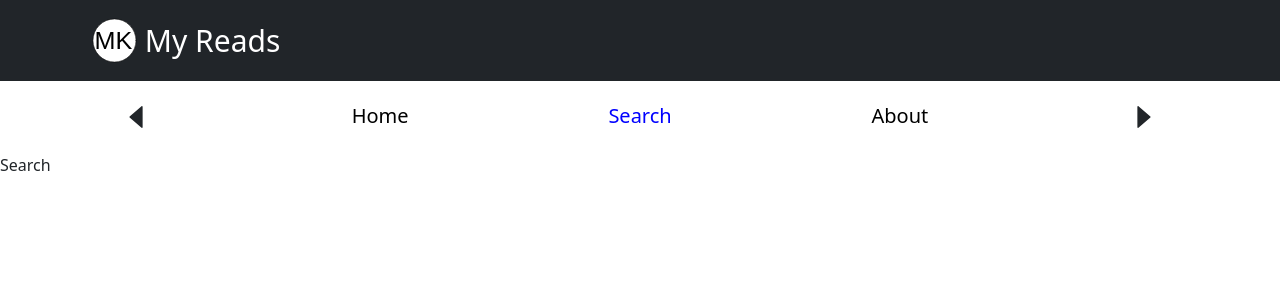
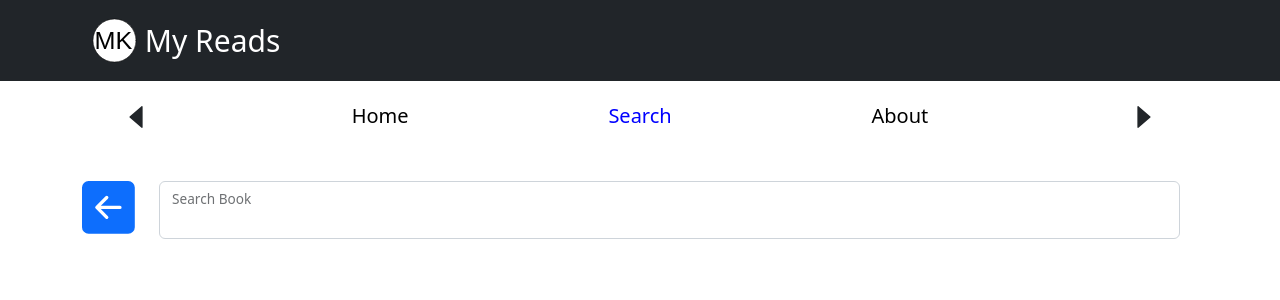
Before and after one commit to MKortmann/my-reads, a React (Create React App) app: page /search in a window 1280 px wide. Shown: the top 300 px of the page. Built offline with nearby package versions, Linux system fonts and the light colour scheme; no server answers.

Commit message:
add: input and backbutton at search component

```diff
--- a/src/components/pages/Search.tsx
+++ b/src/components/pages/Search.tsx
@@ -1,8 +1,45 @@
 import { search } from '../../API/BooksAPI'
+import Container from 'react-bootstrap/Container'
+import Row from 'react-bootstrap/Row'
+import Col from 'react-bootstrap/Col'
+import FloatingLabel from 'react-bootstrap/FloatingLabel'
+import Form from 'react-bootstrap/Form'
+import { BiArrowBack } from 'react-icons/bi'
+import { BsFillArrowLeftSquareFill } from 'react-icons/bs'
+
+import { Link } from 'react-router-dom'
+import { css } from '@emotion/css'
 
 export const Search = () => {
-	// const books = getAll().then((books) => console.log(books))
 	search('car', 10).then((books) => console.log(books))
 
-	return <div>Search</div>
+	return (
+		<Container className='mt-5'>
+			<Row>
+				<Col xs='auto'>
+					<Link to='/home'>
+						<BsFillArrowLeftSquareFill
+							className={css`
+								cursor: pointer;
+								display: flex
+								align-items: center
+								:hover {
+									color: blue;
+									font-size: 2.2em;
+								}
+							`}
+							size='3.3em'></BsFillArrowLeftSquareFill>
+					</Link>
+				</Col>
+				<Col xs={11}>
+					<FloatingLabel
+						controlId='floatingInput'
+						label='Search Book'
+						className='mb-3'>
+						<Form.Control type='text' />
+					</FloatingLabel>
+				</Col>
+			</Row>
+		</Container>
+	)
 }
--- a/src/components/utils/SubNav.tsx
+++ b/src/components/utils/SubNav.tsx
@@ -1,6 +1,5 @@
-import React from 'react'
 import Nav from 'react-bootstrap/Nav'
-import { Link, NavLink } from 'react-router-dom'
+import { NavLink } from 'react-router-dom'
 import { css } from '@emotion/css'
 import { AiFillCaretLeft, AiFillCaretRight } from 'react-icons/ai'
 import { useNavigate } from 'react-router-dom'
```
